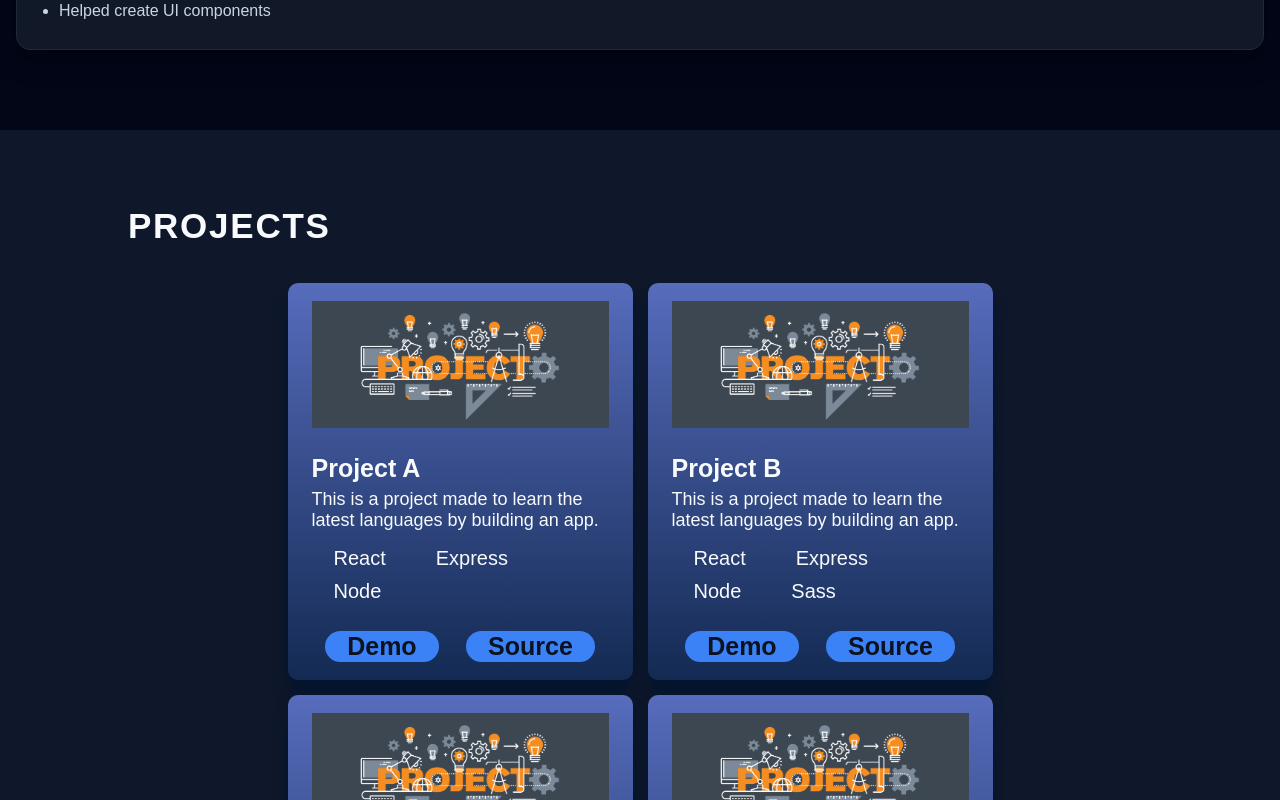
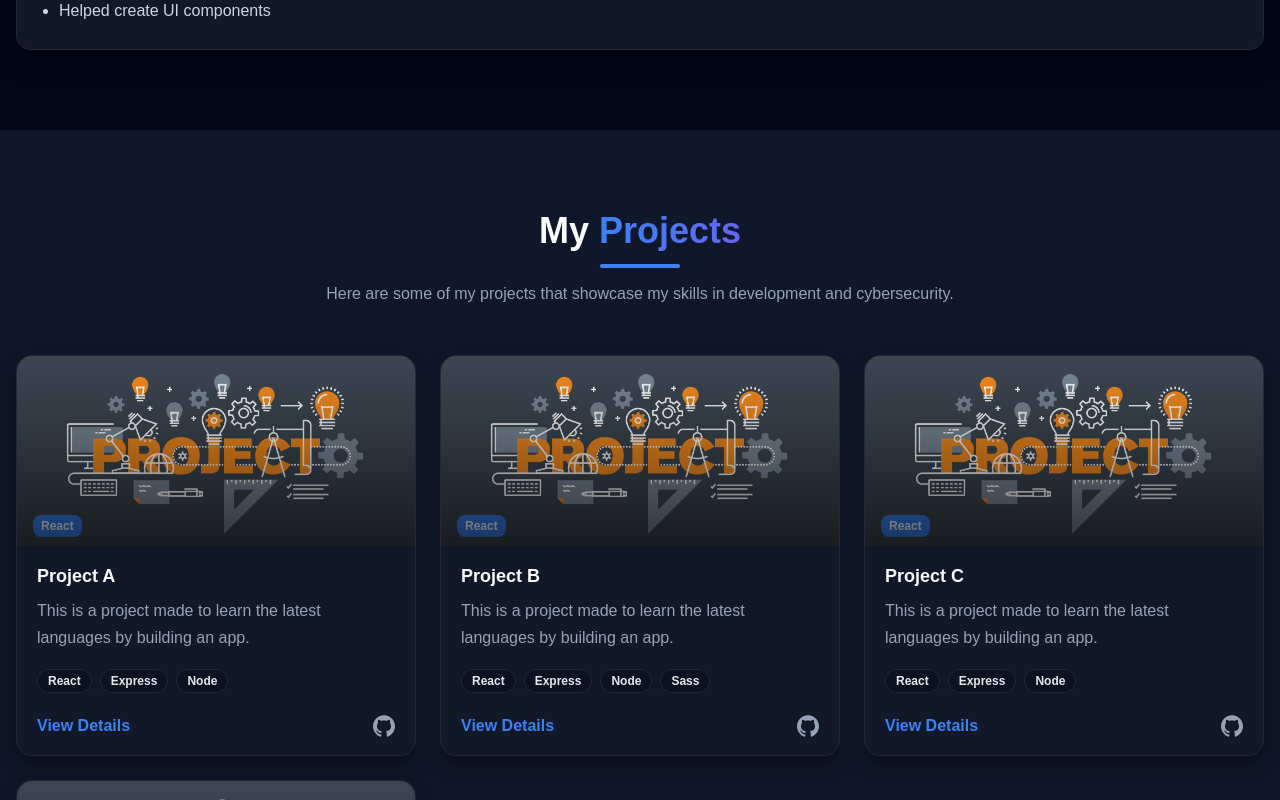
Before and after one commit to Yadhunath2003/My_Portfolio, a React (Vite) app: page / in a window 1280 px wide. Shown: the part 2520-3320 px from the top of the page. Built offline with nearby package versions, Linux system fonts and the light colour scheme; the HTML template or start-up script is replaced by a standard one.

Commit message:
Upaded the project section

```diff
--- a/src/components/Projects/ProjectCard.jsx
+++ b/src/components/Projects/ProjectCard.jsx
@@ -7,31 +7,52 @@ export const ProjectCard = ({
   project: { title, imageSrc, description, skills, demo, source },
 }) => {
   return (
-    <div className={styles.container}>
+    <article className={styles.card}>
+      <div className={styles.imageWrap}>
         <img
           src={getImageUrl(imageSrc)}
           alt={`Image of ${title}`}
           className={styles.image}
         />
+        <div className={styles.tagRow}>
+          {/* show the first skill as a small tag, purely presentational */}
+          {skills?.length ? <span className={styles.tag}>{skills[0]}</span> : null}
+        </div>
+      </div>
+
+      <div className={styles.body}>
         <h3 className={styles.title}>{title}</h3>
         <p className={styles.description}>{description}</p>
-      <ul className={styles.skills}>
-        {skills.map((skill, id) => {
-          return (
-            <li key={id} className={styles.skill}>
-              {skill}
-            </li>
-          );
-        })}
+
+        <ul className={styles.skillChips}>
+          {skills.map((skill, id) => (
+            <li key={id} className={styles.chip}>{skill}</li>
+          ))}
         </ul>
+
         <div className={styles.links}>
-        <a href={demo} className={styles.link}>
-          Demo
+  <a href={demo} className={styles.link} target="_blank" rel="noopener noreferrer">
+    View Details
   </a>
-        <a href={source} className={styles.link}>
-          Source
+
+  {source && (
+    <a
+      href={source}
+      className={styles.iconLink}
+      aria-label="GitHub repository"
+      title="GitHub"
+      target="_blank"
+      rel="noopener noreferrer"
+    >
+      {/* GitHub mark */}
+      <svg viewBox="0 0 24 24" className={styles.icon} aria-hidden="true">
+        <path fill="currentColor" d="M12 .296c-6.63 0-12 5.373-12 12 0 5.303 3.438 9.8 8.205 11.387.6.113.82-.258.82-.577 0-.285-.01-1.04-.015-2.04-3.338.726-4.042-1.61-4.042-1.61-.546-1.387-1.333-1.757-1.333-1.757-1.089-.745.083-.73.083-.73 1.205.085 1.84 1.236 1.84 1.236 1.07 1.835 2.807 1.305 3.492.998.108-.775.418-1.305.761-1.605-2.665-.304-5.466-1.332-5.466-5.93 0-1.31.468-2.38 1.235-3.222-.124-.303-.535-1.523.117-3.176 0 0 1.008-.322 3.3 1.23.957-.266 1.983-.399 3.003-.404 1.02.005 2.047.138 3.006.404 2.29-1.552 3.297-1.23 3.297-1.23.653 1.653.242 2.873.118 3.176.77.842 1.234 1.912 1.234 3.222 0 4.61-2.804 5.624-5.475 5.921.43.372.823 1.102.823 2.222 0 1.606-.015 2.898-.015 3.293 0 .32.216.694.825.576C20.565 22.092 24 17.593 24 12.296c0-6.627-5.373-12-12-12z"/>
+      </svg>
     </a>
+  )}
 </div>
+
       </div>
+    </article>
   );
 };
--- a/src/components/Projects/ProjectCard.module.css
+++ b/src/components/Projects/ProjectCard.module.css
@@ -1,61 +1,119 @@
 @import "../../vars.css";
 
-.container {
+.card {
+  background: #111827;                /* dark tile */
+  border: 1px solid #1f2937;          /* slate-800-ish */
+  border-radius: 16px;
+  overflow: hidden;
+  box-shadow: 0 10px 18px rgba(0,0,0,.35);
+  transition: transform .2s ease, box-shadow .2s ease;
   display: flex;
   flex-direction: column;
-    border-radius: 10px;
-    background: linear-gradient(180deg, #576cbc 0%, #132a53 100%);
-    box-shadow: 0 16px 14px 0 #04152d;
-    padding: 18px 24px;
-    max-width: 345px;
+  height: 100%;
+}
+.card:hover {
+  transform: translateY(-5px);
+  box-shadow: 0 18px 32px rgba(0,0,0,.45);
 }
 
+/* Image header with soft gradient overlay */
+.imageWrap {
+  position: relative;
+  height: 190px;                       /* ~h-48 */
+  overflow: hidden;
+}
 .image {
-    margin-bottom: 26px;
+  width: 100%;
+  height: 100%;
+  object-fit: cover;
+  display: block;
+}
+.imageWrap::after {
+  content: "";
+  position: absolute;
+  inset: 0;
+  background: linear-gradient(to top, rgba(0,0,0,.6), rgba(0,0,0,0));
+}
+
+/* bottom-left tag chip inside image */
+.tagRow {
+  position: absolute;
+  left: 16px;
+  bottom: 12px;
+}
+.tag {
+  background: var(--color-primary);
+  color: #fff;
+  font-size: 12px;
+  font-weight: 700;
+  padding: 4px 8px;
+  border-radius: 8px;
+}
+
+/* Body */
+.body {
+  padding: 20px 20px 18px;
+  display: flex;
+  flex-direction: column;
+  gap: 10px;
 }
 
 .title {
-    font-size: 25px;
-    font-weight: 700;
+  font-size: 1.125rem; /* ~text-xl */
+  font-weight: 800;
+  margin: 0;
 }
 
 .description {
-    margin-top: 6px;
-    font-size: 18px;
-    font-weight: 400;
+  color: #94a3b8; /* slate-400 */
+  margin: 0 0 4px;
+  line-height: 1.7;
 }
 
-.skills {
-    width: 100%;
-    margin-top: 14px;
+/* Tech chips row */
+.skillChips {
   display: flex;
-    flex-direction: row;
   flex-wrap: wrap;
-    gap: 6px;
+  gap: 8px;
+  margin: 4px 0 6px;
+  padding: 0;
   list-style: none;
 }
-
-.skill {
-    font-size: 20px;
-    font-weight: 400;
-    border-radius: 100px;
-    background: var(--color-dark);
-    padding: 2px 22px;
+.chip {
+  background: #0b1220;                     /* very dark chip */
+  color: #e5e7eb;                          /* gray-200 */
+  border: 1px solid #1f2937;               /* slate-800 */
+  font-size: 12px;
+  font-weight: 700;
+  padding: 4px 10px;
+  border-radius: 999px;
 }
 
+/* Link row */
 .links {
-    width: 100%;
-    margin-top: 26px;
+  margin-top: 6px;
   display: flex;
-    justify-content: space-around;
+  justify-content: space-between;
+  align-items: center;
 }
-
 .link {
   text-decoration: none;
-    color: var(--color-btnText);
-    font-size: 25px;
-    font-weight: 600;
-    border-radius: 100px;
-    background: var(--color-primary);
-    padding: 1px 22px;
+  font-weight: 700;
+  color: var(--color-primary);
+  transition: color .2s ease, opacity .2s ease;
 }
+.link:hover { opacity: .85; }
+
+.iconLink {
+    display: inline-grid;
+    place-items: center;
+    color: #94a3b8;              /* slate-400 */
+    transition: color .2s ease, opacity .2s ease;
+}
+.iconLink:hover { color: var(--color-primary); }
+
+.icon {
+    width: 22px;
+    height: 22px;
+    display: block;
+}
--- a/src/components/Projects/Projects.jsx
+++ b/src/components/Projects/Projects.jsx
@@ -7,12 +7,23 @@ import { ProjectCard } from "./ProjectCard";
 
 export const Projects = () => {
   return (
-    <section className={styles.container} id="projects">
-      <h2 className={styles.title}>Projects</h2>
-      <div className={styles.projects}>
-        {projects.map((project, id) => {
-          return <ProjectCard key={id} project={project} />;
-        })}
+    <section className={styles.section} id="projects">
+      <div className={styles.container}>
+        <div className={styles.header}>
+          <h2 className={styles.title}>
+            My <span className={styles.gradientText}>Projects</span>
+          </h2>
+          <div className={styles.underline} />
+          <p className={styles.subtitle}>
+            Here are some of my projects that showcase my skills in development and cybersecurity.
+          </p>
+        </div>
+
+        <div className={styles.grid}>
+          {projects.slice(0, 4).map((project, id) => (
+            <ProjectCard key={id} project={project} />
+          ))}
+        </div>
       </div>
     </section>
   );
--- a/src/components/Projects/Projects.module.css
+++ b/src/components/Projects/Projects.module.css
@@ -1,26 +1,61 @@
 @import "../../vars.css";
 
+.section {
+  background: var(--color-bg);
+  color: var(--color-text);
+  padding: 80px 0;
+  font-family: var(--font-inter);
+}
+
 .container {
-  margin-top: 76px;
-  color: var(--color-text);
-  margin-left: 10%;
-  margin-right: 10%;
+  max-width: 1280px;
+  margin: 0 auto;
+  padding: 0 16px;
+}
+
+/* Header */
+.header {
+  text-align: center;
+  margin-bottom: 48px;
 }
 
 .title {
-  font-size: 35px;
-  font-weight: 700;
-  letter-spacing: 1.75px;
-  text-transform: uppercase;
+  font-size: clamp(1.875rem, 3.5vw, 2.25rem); /* ~text-3xl md:text-4xl */
+  font-weight: 800;
+  margin: 0 0 12px;
 }
 
-.projects {
-  margin-top: 37px;
-  display: flex;
-  flex-direction: row;
-  flex-wrap: wrap;
-  align-items: center;
-  justify-content: center;
-  gap: 15px;
-  width: 100%;
+.gradientText {
+  background: var(--gradient-primary);
+  -webkit-background-clip: text;
+  background-clip: text;
+  -webkit-text-fill-color: transparent;
 }
+
+.underline {
+  width: 80px;
+  height: 4px;
+  background: var(--color-primary);
+  margin: 0 auto 12px;
+  border-radius: 2px;
+}
+
+.subtitle {
+  max-width: 720px;
+  margin: 0 auto;
+  color: #94a3b8; /* slate-400 */
+  line-height: 1.7;
+}
+
+/* Grid */
+.grid {
+  display: grid;
+  grid-template-columns: 1fr;
+  gap: 24px;
+}
+@media (min-width: 768px) {
+  .grid { grid-template-columns: repeat(2, 1fr); }
+}
+@media (min-width: 1280px) {
+  .grid { grid-template-columns: repeat(3, 1fr); }
+}
```
Lines whose indentation alone changed are shown as unchanged.
